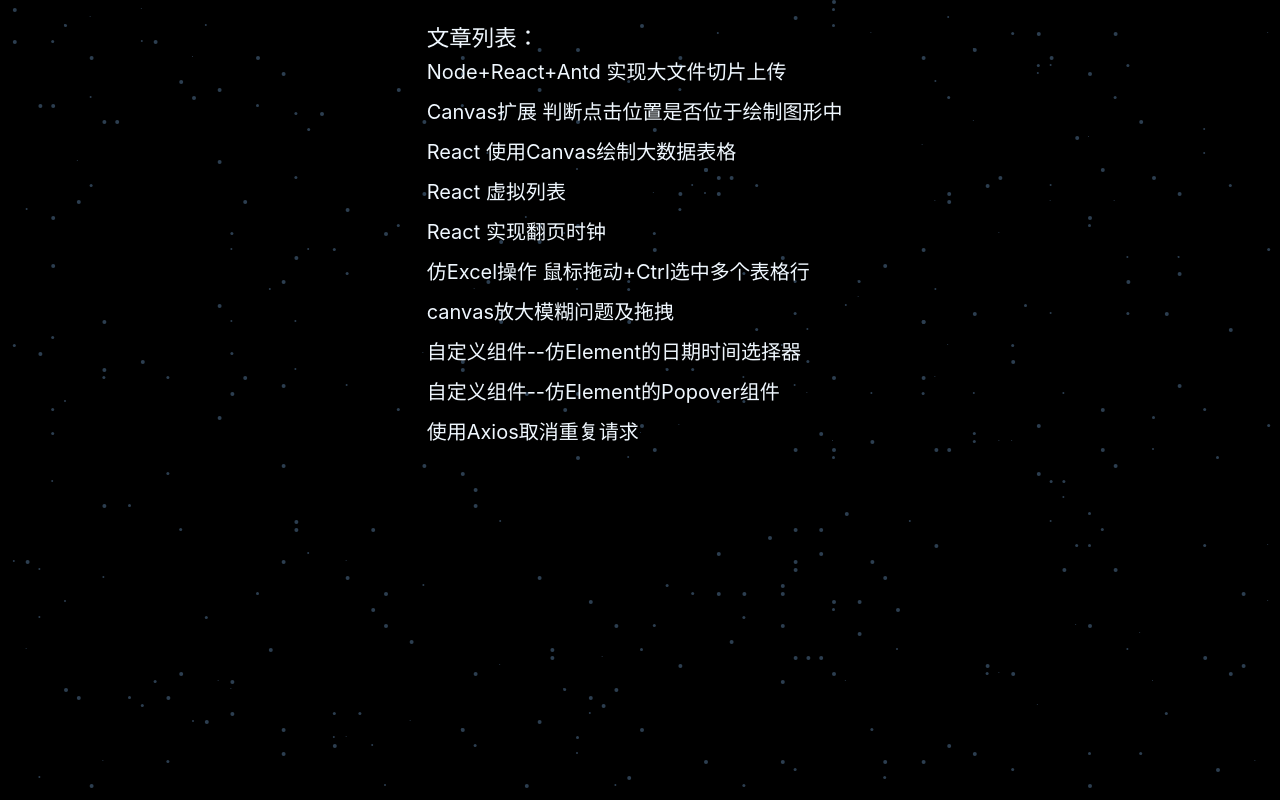
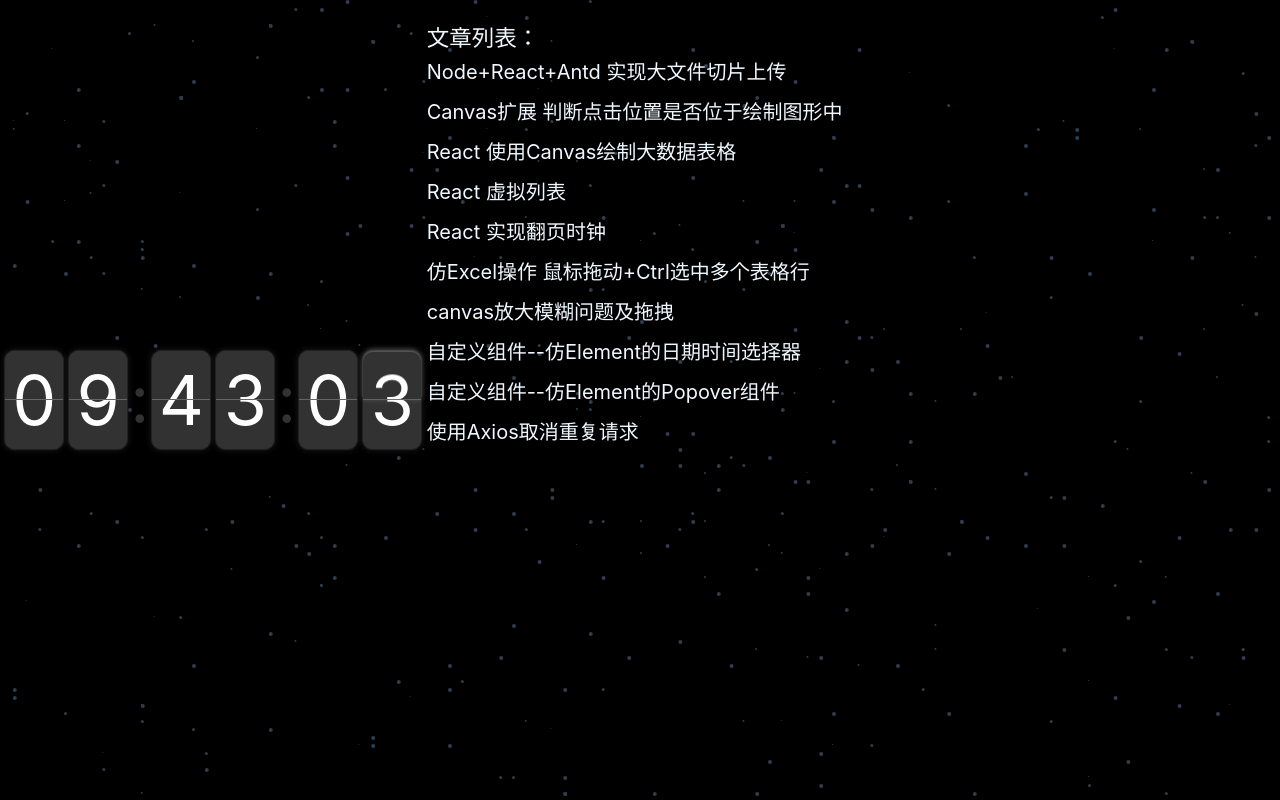
Before and after one commit to register2019/my-blog, a Vue app: page / in a window 1280 px wide. Built offline with nearby package versions, Linux system fonts and the light colour scheme.

Commit message:
feat: 添加翻页时钟

```diff
--- /dev/null
+++ b/src/components/Filp/index.vue
@@ -0,0 +1,226 @@
+<template>
+  <div class="wrapper">
+    <div class="clock">
+      <div class="flip">
+        <div class="digital front" data-number="0"></div>
+        <div class="digital back" data-number="1"></div>
+      </div>
+      <div class="flip">
+        <div class="digital front" data-number="0"></div>
+        <div class="digital back" data-number="1"></div>
+      </div>
+      <em class="divider">:</em>
+      <div class="flip">
+        <div class="digital front" data-number="0"></div>
+        <div class="digital back" data-number="1"></div>
+      </div>
+      <div class="flip">
+        <div class="digital front" data-number="0"></div>
+        <div class="digital back" data-number="1"></div>
+      </div>
+      <em class="divider">:</em>
+      <div class="flip">
+        <div class="digital front" data-number="0"></div>
+        <div class="digital back" data-number="1"></div>
+      </div>
+      <div class="flip">
+        <div class="digital front" data-number="0"></div>
+        <div class="digital back" data-number="1"></div>
+      </div>
+    </div>
+  </div>
+</template>
+
+<script lang="ts" setup>
+import { onMounted } from 'vue'
+
+class Flipper {
+  private isFlipping: boolean = false
+  private duration: number = 600
+  private flipNode: HTMLElement
+  private frontNode: HTMLElement
+  private backNode: HTMLElement
+
+  constructor(node: HTMLElement, currentTime: string, nextTime: string) {
+    this.flipNode = node
+    this.frontNode = node.querySelector('.front') as HTMLElement
+    this.backNode = node.querySelector('.back') as HTMLElement
+    this.setFrontTime(currentTime)
+    this.setBackTime(nextTime)
+  }
+
+  setFrontTime(time: string): void {
+    this.frontNode.dataset.number = time
+  }
+
+  setBackTime(time: string): void {
+    this.backNode.dataset.number = time
+  }
+
+  flipDown(currentTime: string, nextTime: string): void {
+    if (this.isFlipping) return
+    this.isFlipping = true
+    this.setFrontTime(currentTime)
+    this.setBackTime(nextTime)
+    this.flipNode.classList.add('running')
+    setTimeout(() => {
+      this.flipNode.classList.remove('running')
+      this.isFlipping = false
+      this.setFrontTime(nextTime)
+    }, this.duration)
+  }
+}
+
+const getTimeFromDate = (date: Date): string => {
+  return date.toTimeString().slice(0, 8).split(':').join('')
+}
+
+onMounted(() => {
+  const flips = document.querySelectorAll('.flip') as NodeListOf<HTMLElement>
+  const now = new Date()
+  const nowTimeStr = getTimeFromDate(new Date(now.getTime() - 1000))
+  const nextTimeStr = getTimeFromDate(now)
+  const flippers = Array.from(flips).map((flip, i) => {
+    return new Flipper(flip, nowTimeStr[i], nextTimeStr[i])
+  })
+
+  setInterval(() => {
+    const now = new Date()
+    const nowTimeStr = getTimeFromDate(new Date(now.getTime() - 1000))
+    const nextTimeStr = getTimeFromDate(now)
+    for (let i = 0; i < flippers.length; i++) {
+      if (nowTimeStr[i] === nextTimeStr[i]) {
+        continue
+      }
+      flippers[i].flipDown(nowTimeStr[i], nextTimeStr[i])
+    }
+  }, 1000)
+})
+</script>
+
+<style scoped>
+.wrapper {
+  display: flex;
+  justify-content: center;
+  align-items: center;
+  height: 100vh;
+}
+.clock {
+  display: flex;
+}
+
+/* 时钟的分隔 */
+.clock .divider {
+  font-size: 66px;
+  line-height: 102px;
+  font-style: normal;
+  color: rgb(51, 50, 50);
+}
+
+/* 时钟的卡片 */
+.clock .flip {
+  position: relative;
+  width: 60px;
+  height: 100px;
+  margin: 2px;
+  font-size: 70px;
+  font-weight: 700;
+  line-height: 100px;
+  text-align: center;
+  background: rgb(46, 45, 45);
+  border: 1px solid rgb(34, 33, 33);
+  border-radius: 10px;
+  box-shadow: 0 0 6px rgba(54, 54, 54, 0.5);
+}
+
+/* 时钟上的数字 */
+.clock .flip .digital::before,
+.clock .flip .digital::after {
+  position: absolute;
+  content: attr(data-number);
+  left: 0;
+  right: 0;
+  color: white;
+  background: rgb(51, 50, 50);
+  overflow: hidden;
+  -webkit-perspective: 160px;
+  perspective: 160px;
+}
+
+/* 翻页前的数字 */
+.clock .flip .digital::before {
+  top: 0;
+  bottom: 50%;
+  border-bottom: 1px solid #666;
+  border-radius: 10px 10px 0 0;
+}
+
+/* 翻页后的数字 */
+.clock .flip .digital::after {
+  top: 50%;
+  bottom: 0;
+  line-height: 0;
+  border-radius: 0 0 10px 10px;
+}
+
+.clock .flip .back::before,
+.clock .flip .front::after {
+  z-index: 1;
+}
+.clock .flip .back::after {
+  z-index: 2;
+}
+.clock .flip .front::before {
+  z-index: 3;
+}
+
+.clock .flip .back::after {
+  -webkit-transform-origin: center top;
+  transform-origin: center top;
+  -webkit-transform: rotateX(0.5turn);
+  transform: rotateX(0.5turn);
+}
+
+.clock .flip.running .front::before {
+  -webkit-transform-origin: center bottom;
+  transform-origin: center bottom;
+  -webkit-animation: frontFlipDown 0.6s ease-in-out;
+  animation: frontFlipDown 0.6s ease-in-out;
+  box-shadow: 0 -2px 6px rgba(255, 255, 255, 0.3);
+  -webkit-backface-visibility: hidden;
+  backface-visibility: hidden;
+}
+
+.clock .flip.running .back::after {
+  -webkit-animation: backFlipDown 0.6s ease-in-out;
+  animation: backFlipDown 0.6s ease-in-out;
+}
+
+@-webkit-keyframes frontFlipDown {
+  to {
+    -webkit-transform: rotateX(0.5turn);
+    transform: rotateX(0.5turn);
+  }
+}
+
+@keyframes frontFlipDown {
+  to {
+    -webkit-transform: rotateX(0.5turn);
+    transform: rotateX(0.5turn);
+  }
+}
+
+@-webkit-keyframes backFlipDown {
+  to {
+    -webkit-transform: rotateX(0);
+    transform: rotateX(0);
+  }
+}
+
+@keyframes backFlipDown {
+  to {
+    -webkit-transform: rotateX(0);
+    transform: rotateX(0);
+  }
+}
+</style>
--- a/src/views/HomeView.vue
+++ b/src/views/HomeView.vue
@@ -4,13 +4,16 @@
     <div class="layer2"></div>
     <div class="layer3"></div>
     <div class="layer4"></div>
-    <el-col :span="8"></el-col>
+    <el-col :span="8">
+      <Clock />
+    </el-col>
     <el-col :span="8"><docs-index /></el-col>
     <el-col :span="8"></el-col>
   </el-row>
 </template>
 
 <script setup lang="ts">
+import Clock from "@/components/Filp/index.vue";
 import DocsIndex from './docs/docs-index.vue'
 </script>
 
```
